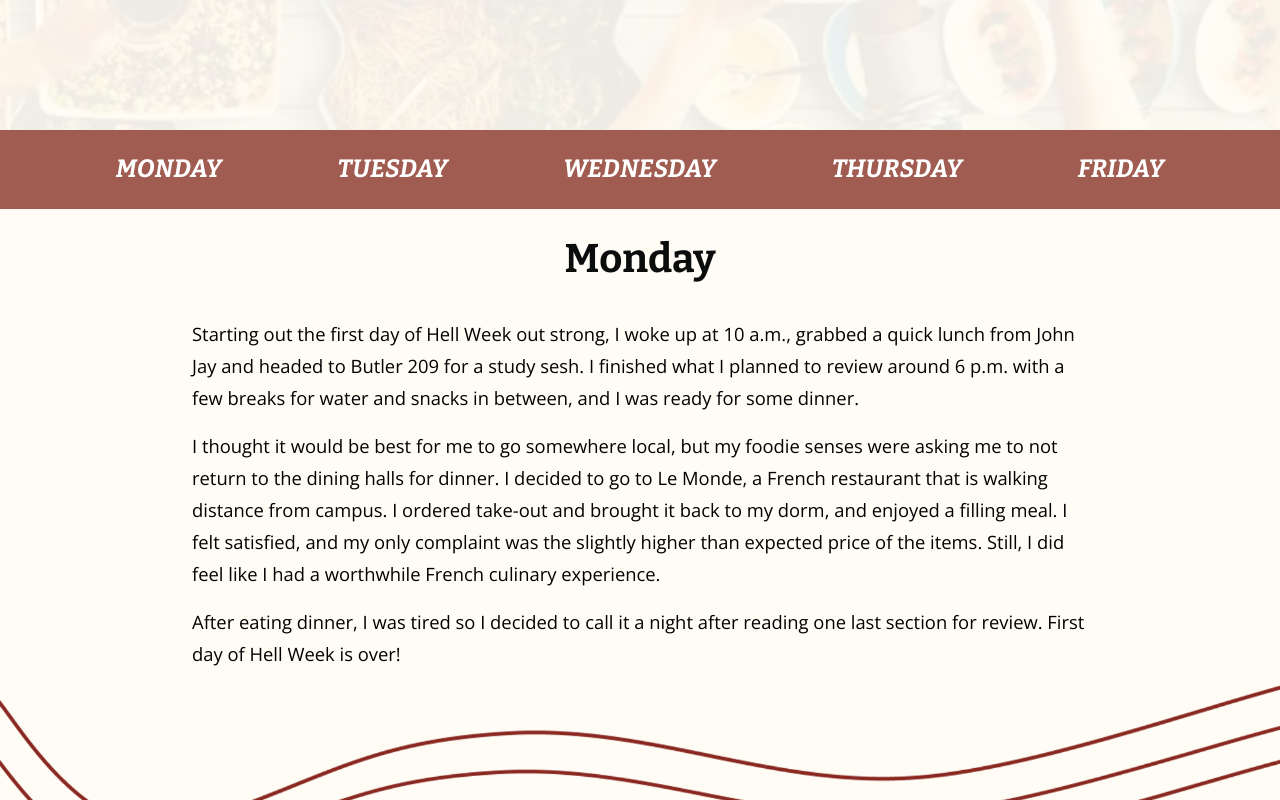
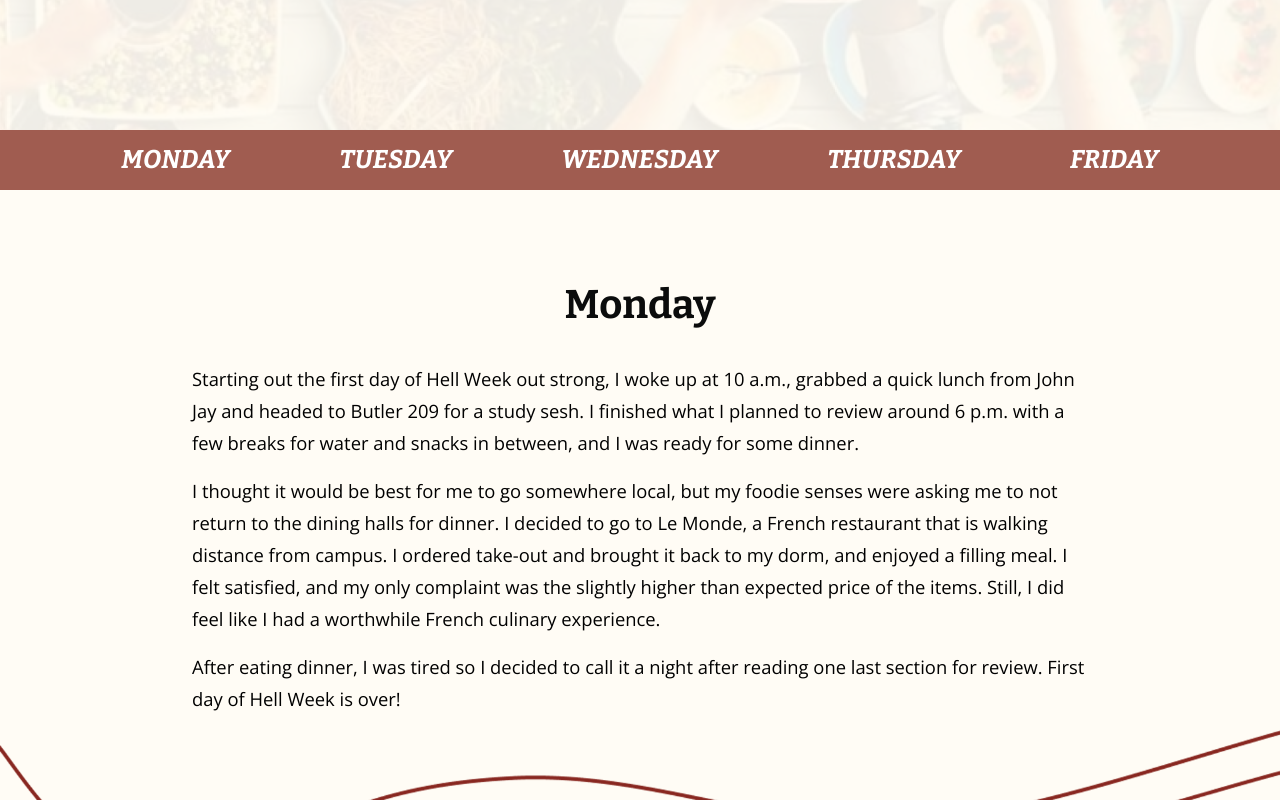
Before and after one commit to spectatorpublishing/ramen-museum, a React (Create React App) app: page / in a window 1280 px wide. Shown: the part 600-1400 px from the top of the page. Built offline with nearby package versions, Linux system fonts and the light colour scheme.

Commit message:
:blush: Some styling fixes

```diff
--- a/src/App.css
+++ b/src/App.css
@@ -31,7 +31,7 @@
 	top: 0;
 } */
 
-.navbutt{
+.navbutt {
 	padding: 0;
 	border: none;
 	background: none;
@@ -53,18 +53,17 @@
 	visibility: hidden;
 	transform: translateY(-20px);
 	transition: opacity 0.4s ease, transform 0.4s ease, visibility 0.4s;
-  }
+}
 
-  .menu.active {
-	opacity: 1;;
+.menu.active {
+	opacity: 1;
 	visibility: visible;
 	transform: translateY(0);
-  }
+}
 
-
-  .menu-container {
-	/* display: none; */
-	@media only screen and (min-width: 425px){
+.menu-container {
+	display: none;
+	@media only screen and (min-width: 425px) {
 		position: relative;
 	}
-  }
+}
--- a/src/sections/Home.js
+++ b/src/sections/Home.js
@@ -164,10 +164,7 @@ const MainText = styled.p`
     font-family: 'Open Sans';
     font-style: normal;
     font-weight: normal;
-
     font-size: 1rem;
-    line-height: 1.5rem;
-
     @media ${device.tablet} {
         font-size: 1.25rem;
         line-height: 2rem;
@@ -178,11 +175,11 @@ const MainText = styled.p`
 const IntroWrapperMobile = styled.div`
 
     background: #FFFCF5;
-
     display: flex;
     flex-direction: column;
     align-self: flex-start;
-
+    margin-top:6vh;
+    margin-bottom:6vh;
     @media ${device.tablet} {
         display: none;
     }
@@ -193,8 +190,8 @@ const MobileStartButtonWrapper = styled.div`
 
     display: flex;
     justify-content: center;
-
-    @media ${device.tablet} {
+    margin-top:2vh;
+    @media only screen and (min-width: 426px) {
         display: none;
     }
 
--- a/src/sections/Monav.js
+++ b/src/sections/Monav.js
@@ -21,7 +21,7 @@ const Navdiv = styled.div`
         text-decoration: none;
 
         &.active{
-            background #F6D1BD;;
+            background-color: #F6D1BD;
         }
     }
 
--- a/src/sections/Webnav.js
+++ b/src/sections/Webnav.js
@@ -13,7 +13,7 @@ const Webdiv = styled.div`
         justify-content: space-evenly;
         line-height: 226%;
         background: #a05c50;
-        line-height: 79px;
+        padding:1.5vh;
         position: -webkit-sticky;
         position: sticky;
         top: 0;
@@ -21,15 +21,18 @@ const Webdiv = styled.div`
 
     a{
         font-family: Bitter;
-        font-size: 25px;
+        font-size: 2vw;
         font-weight: 500;
         font-style: italic;
         color: white;
         text-decoration: none;
+        @media only screen and (max-width: 700px) {
+            font-size: 2.5vw;
+    }
 
         &.active{
             font-weight: 700;
-            font-size: 30px;
+            font-size: 2.5vw;
             font-style: normal;
         }
     }
--- a/src/style.js
+++ b/src/style.js
@@ -141,6 +141,12 @@ export const ShowDay= styled.div`
         animation-name: ${swipe};
         animation-duration: 1s;
     }
+    @media only screen and (min-width: 426px) {
+        padding-top:2vh;
+    }
+    @media only screen and (min-width: 768px) {
+        padding-top:8vh;
+    }
 `
 
 export const SBSLogo = styled.div`
@@ -149,7 +155,7 @@ export const SBSLogo = styled.div`
     padding: 1rem;
     justify-content: center;
 
-    @media ${device.tablet} {
+    @media only screen and (min-width: 426px) {
         display: none;
     }
 `;
```
